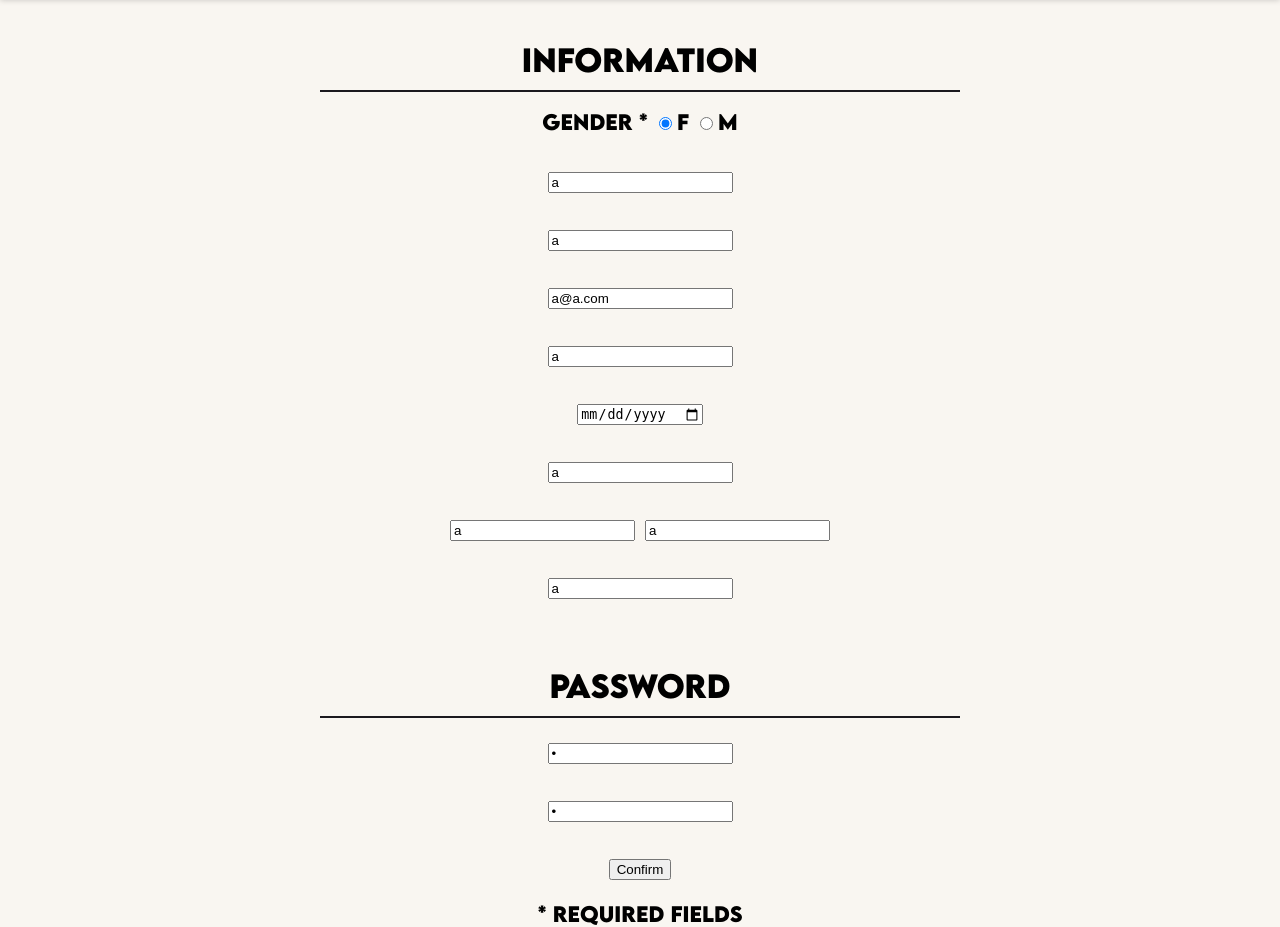
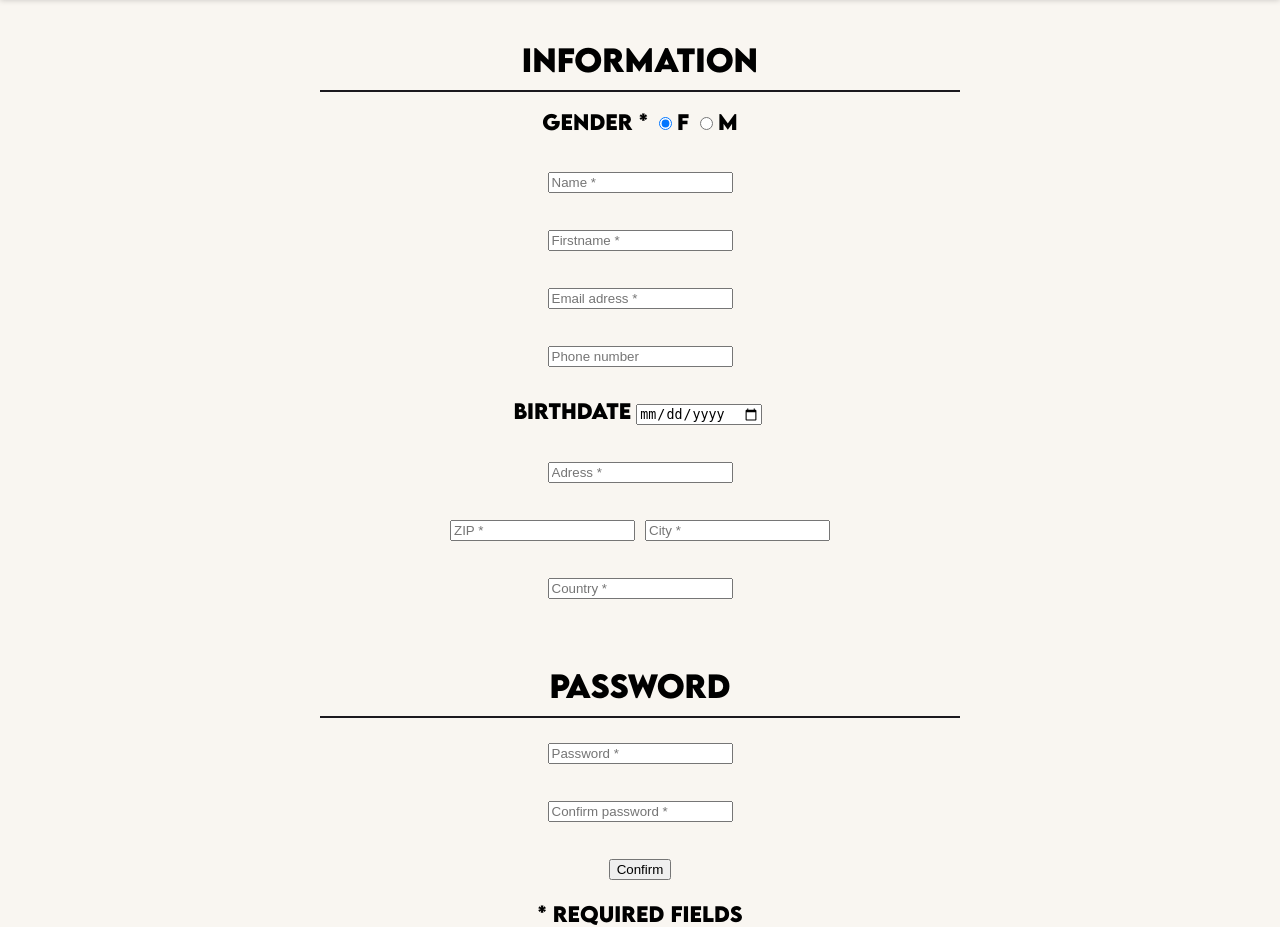
Before and after one commit to axlmk/Upssiride---Projet-Web-L3-STRI, a PHP site: page /HTML/register.php in a window 1280 px wide. Shown: the part 90-1017 px from the top of the page. Run offline with PHP 8.4, Linux system fonts and the light colour scheme; some libraries are stand-ins or nearby versions.

Commit message:
Suppression valeurs par défaut champs inscription

```diff
--- a/HTML/register.php
+++ b/HTML/register.php
@@ -171,49 +171,49 @@
                     <?php if (isset($err_gender)): ?>
                         <a><?php echo $err_gender; ?>
                     <?php endif ?></br>
-                    <input type="text" name="name" value="a" placeholder="Name *"></br>
+                    <input type="text" name="name" value="" placeholder="Name *"></br>
                     <?php if (isset($err_name)): ?>
                         <a><?php echo $err_name; ?>
                     <?php endif ?></br>
-                    <input type="text" name="firstname" value="a" placeholder="Firstname *"></br>
+                    <input type="text" name="firstname" value="" placeholder="Firstname *"></br>
                     <?php if (isset($err_fname)): ?>
                         <a><?php echo $err_fname; ?>
                     <?php endif ?></br>
-                    <input type="text" name="email" value="a@a.com" placeholder="Email adress *"></br>
+                    <input type="text" name="email" value="" placeholder="Email adress *"></br>
                     <?php if (isset($err_email)): ?>
                         <a><?php echo $err_email; ?>
                     <?php endif ?></br>
-                    <input type="text" name="phone" value="a" placeholder="Phone number"></br>
+                    <input type="text" name="phone" value="" placeholder="Phone number"></br>
                     <?php if (isset($err_phone)): ?>
                         <a><?php echo $err_phone; ?>
                     <?php endif ?></br>
-                     <input type="date" name="birth" value=""></br>
+                     <label>Birthdate</label><input type="date" name="birth" value=""></br>
                     <?php if (isset($err_birth)): ?>
                         <a><?php echo $err_birth, $birth ?>
                     <?php endif ?></br>
-                    <input type="text" name="address" value="a" placeholder="Adress *"></br>
+                    <input type="text" name="address" value="" placeholder="Adress *"></br>
                     <?php if (isset($err_adress)): ?>
                         <a><?php echo $err_adress ?>
                     <?php endif ?></br>
-                    <input type="text" name="zip" value="a" placeholder="ZIP *"><input type="text" name="city" value="a" placeholder="City *"></br>
+                    <input type="text" name="zip" value="" placeholder="ZIP *"><input type="text" name="city" value="" placeholder="City *"></br>
                     <?php if (isset($err_zip)): ?>
                         <a><?php echo $err_zip ?>
                     <?php endif ?>
                     <?php if (isset($err_city)): ?>
                         <a><?php echo $err_city ?>
                     <?php endif ?></br>
-                    <input type="text" name="country" value="a" placeholder="Country *"></br>
+                    <input type="text" name="country" value="" placeholder="Country *"></br>
                     <?php if (isset($err_country)): ?>
                         <a><?php echo $err_country ?>
                     <?php endif ?></br>
                     <h2>Password</h2>
                     <hr>
 
-                    <input type="password" name="pass" value="a" placeholder="Password *"></br>
+                    <input type="password" name="pass" value="" placeholder="Password *"></br>
                     <?php if (isset($err_pass)): ?>
                         <a><?php echo $err_pass ?>
                     <?php endif ?></br>
-                    <input type="password" name="confirmPass" value="a" placeholder="Confirm password *"></br>
+                    <input type="password" name="confirmPass" value="" placeholder="Confirm password *"></br>
                     <?php if (isset($err_conf_pass)): ?>
                         <a><?php echo $err_conf_pass ?>
                     <?php endif ?></br>
```
